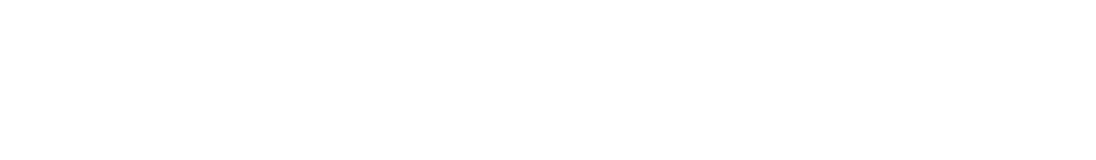
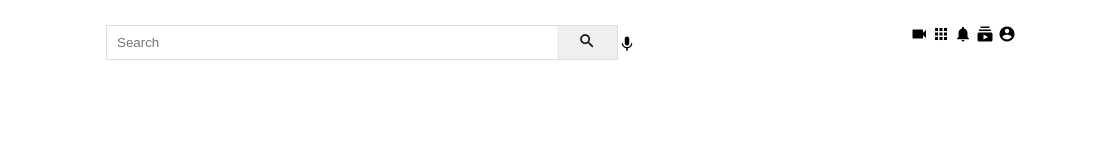
Before and after one commit to ecekpo/emem-bootcamp, a plain HTML site: page index.html in a window 1280 px wide. Shown: the full height of the page, 184-1280 px from the left. Drawn offline with Linux system fonts and the light colour scheme.

Commit message:
nav-search-bar

```diff
--- a/index.html
+++ b/index.html
@@ -65,6 +65,27 @@
       </div>
       </div>
 
+      <section class="search-bar-section">
+        <div class="center-search-bar">
+          <form action="">
+            <input type="text" placeholder="Search" />
+            <button><i class="material-icons">search</i></button>
+          </form>
+          <i class="material-icons mic">mic</i>
+        </div>
+
+        <div class="right-icons">
+          <i class="material-icons">videocam</i>
+          <i class="material-icons">apps</i>
+          <i class="material-icons">notifications</i>
+          <i class="material-icons">subscriptions</i>
+          <i class="material-icons display-this">account_circle</i>
+        </div>
+
+        </section>
+      </section>
+
+
 
 </body>
 </html>
--- a/style.css
+++ b/style.css
@@ -115,6 +115,56 @@
   /* Show the dropdown menu on hover */
   .dropdown:hover .dropdown-content {display: block;}
 
+
+  .search-bar-section{
+    width:1750px;
+    display:flex;
+    justify-content: space-between;
+    margin-top:25px;
+
+  }
+
+  .center-search-bar {
+    display: flex;
+    margin-left:110px;
+   }
+
+   .right-icons{
+  margin-left:70px;
+   }
+
+   .center-search-bar form {
+    display: flex;
+    border: 1px solid #ddd;
+    height: 35px;
+   }
+
+   .center-search-bar input {
+    width: 450px;
+    padding:10px;
+    border: 0;
+    height: 100%;
+    border-radius: 2px 0 0 2px
+  }
+
+  input:focus {
+    outline: none;
+    border: 1px solid #ddd;
+  }
+
+  .center-search-bar button {
+    height: 100%;
+    width: 60px;
+    border: none;
+  }
+
+  .mic {
+    margin-top: 10px;
+  }
+
+
+
+
   @media (max-width: 768px) {
     .side-bar {
       display: none;
```
